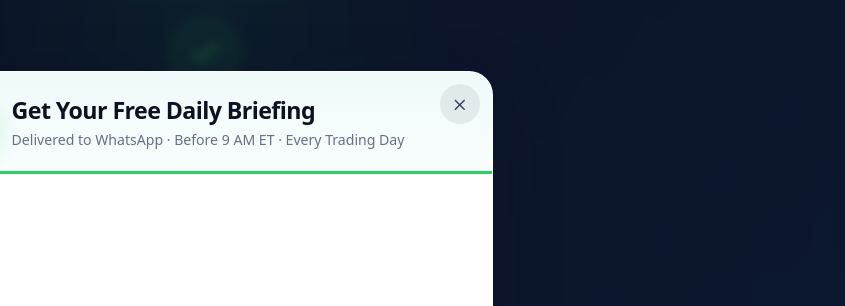
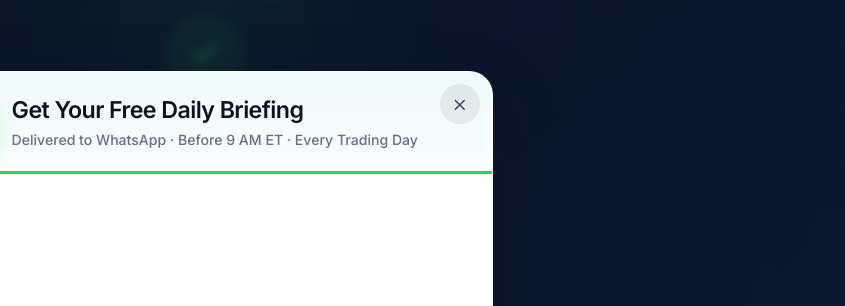
Before and after one commit to cddprojects/meigu-fb-dongus1-v1.0, a plain HTML site: page thank-you.html in a window 1280 px wide. Both pictures are taken after a click on the button "Chat with us on WhatsApp". Shown: the part 133-439 px from the top of the page, 435-1280 px from the left. Drawn offline with Linux system fonts and the light colour scheme; a script that the page names is missing.

Commit message:
Update css popup

```diff
--- a/assets/whatsapp-popup.css
+++ b/assets/whatsapp-popup.css
@@ -74,7 +74,7 @@ button[data-hz-whatsapp-cta] {
   padding: 0 0.8rem 0 0.05rem;
   white-space: nowrap;
   pointer-events: none;
-  font: 700 1rem/1 "Manrope", system-ui, sans-serif;
+  font: 700 1rem/1 "Inter", system-ui, sans-serif;
   opacity: 0;
   transform: translateX(0.4rem);
   transition: opacity 150ms ease 70ms, transform 210ms ease 30ms;
@@ -156,7 +156,7 @@ button[data-hz-whatsapp-cta] {
 
 .hz-whatsapp__title {
   margin: 0;
-  font: 800 clamp(1.2rem, 2.5vw, 1.45rem)/1.25 "Manrope", system-ui, sans-serif;
+  font: 600 clamp(1.2rem, 2.5vw, 1.45rem)/1.25 "Inter", system-ui, sans-serif;
   letter-spacing: -0.025em;
   color: var(--hz-wa-ink);
 }
@@ -165,7 +165,7 @@ button[data-hz-whatsapp-cta] {
   max-width: 27rem;
   margin: 0.25rem 0 0;
   color: var(--hz-wa-muted);
-  font: 500 0.88rem/1.5 "Manrope", system-ui, sans-serif;
+  font: 500 0.88rem/1.5 "Inter", system-ui, sans-serif;
 }
 
 .hz-whatsapp__close {
```
